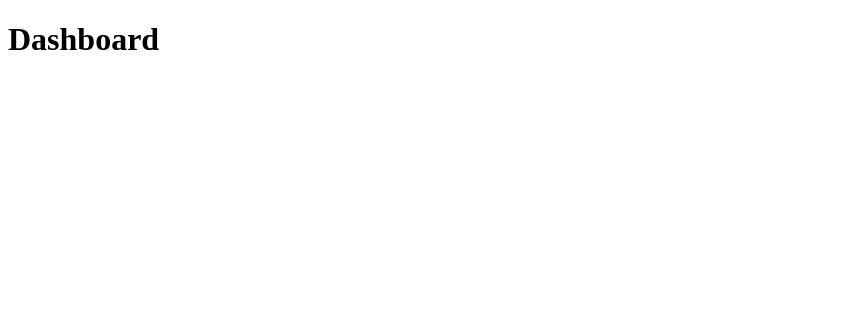
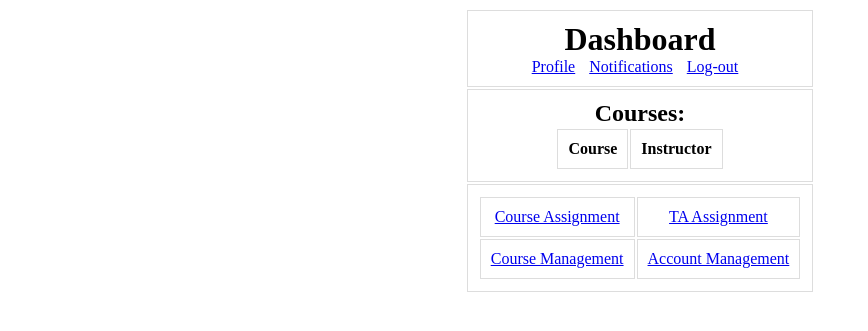
Before and after one commit to Connor-Gregor/TAScheduler, a Django app: page /dashboard/ in a window 1280 px wide. Shown: the top 331 px of the page, without its empty margins (0-868 px from the left). Run offline with Django 5.2, Linux system fonts and the light colour scheme; lists and menus that the app fills with data are empty.

Commit message:
Created dashboard (Links broken)

```diff
--- a/TAScheduler/urls.py
+++ b/TAScheduler/urls.py
@@ -15,12 +15,14 @@ Including another URLconf
     2. Add a URL to urlpatterns:  path('blog/', include('blog.urls'))
 """
 from django.contrib import admin
+from django.contrib.auth.views import LogoutView
 from django.urls import path
 
 from TASchedulerApp.views import Login, Dashboard
 
 urlpatterns = [
     path('admin/', admin.site.urls),
-    path('', Login.as_view()),
-    path('dashboard/', Dashboard.as_view())
+    path('', Login.as_view(), name = 'login'),
+    path('dashboard/', Dashboard.as_view(), name = 'dashboard'),
+    path('logout/', LogoutView.as_view(next_page='login'), name='logout'),
 ]
--- a/templates/dashboard.html
+++ b/templates/dashboard.html
@@ -2,9 +2,78 @@
 <html lang="en">
 <head>
     <meta charset="UTF-8">
-    <title>Title</title>
+    <title>Dashboard</title>
+    <style>
+        .center {
+          margin-left: auto;
+          margin-right: auto;
+        }
+
+        th, td {
+            padding: 10px;
+            text-align: center;
+            border: 1px solid #ddd;
+        }
+
+        h1, h2 {
+            margin: 0;
+        }
+    </style>
 </head>
 <body>
-<h1>Dashboard</h1>
+    <table class="center">
+        <!-- Header -->
+        <tr>
+            <td colspan="2">
+                <h1>Dashboard</h1>
+                <nav>
+                    <a href="{% url 'profile' %}" style="margin-right: 10px;" class="btn">Profile</a>
+                    <a href="{% url 'notifications' %}" style="margin-right: 10px;" class="btn">Notifications</a>
+                    <a href="{% url 'logout' %}" style="margin-right: 10px;" class="btn">Log-out</a>
+                </nav>
+            </td>
+        </tr>
+
+        <!-- Courses Section -->
+        <tr>
+            <td colspan="2">
+                <h2>Courses:</h2>
+                <table class="center">
+                    <thead>
+                        <tr>
+                            <th>Course</th>
+                            <th>Instructor</th>
+                        </tr>
+                    </thead>
+                    <tbody>
+                        {% for course in courses %}
+                        <tr>
+                            <td>{{ course.name }}</td>
+                            <td>{{ course.instructor }}</td>
+                        </tr>
+                        {% endfor %}
+                    </tbody>
+                </table>
+            </td>
+        </tr>
+
+        <!-- Management Links -->
+        <tr>
+            <td colspan="2">
+                <div>
+                    <table style="text-align: center;">
+                        <tr>
+                            <td><a href="{% url 'course_assignment' %}" class="btn">Course Assignment</a></td>
+                            <td><a href="{% url 'ta_assignment' %}" class="btn">TA Assignment</a></td>
+                        </tr>
+                        <tr>
+                            <td><a href="{% url 'course_management' %}" class="btn">Course Management</a></td>
+                            <td><a href="{% url 'account_management' %}" class="btn">Account Management</a></td>
+                        </tr>
+                    </table>
+                </div>
+            </td>
+        </tr>
+    </table>
 </body>
 </html>
```
